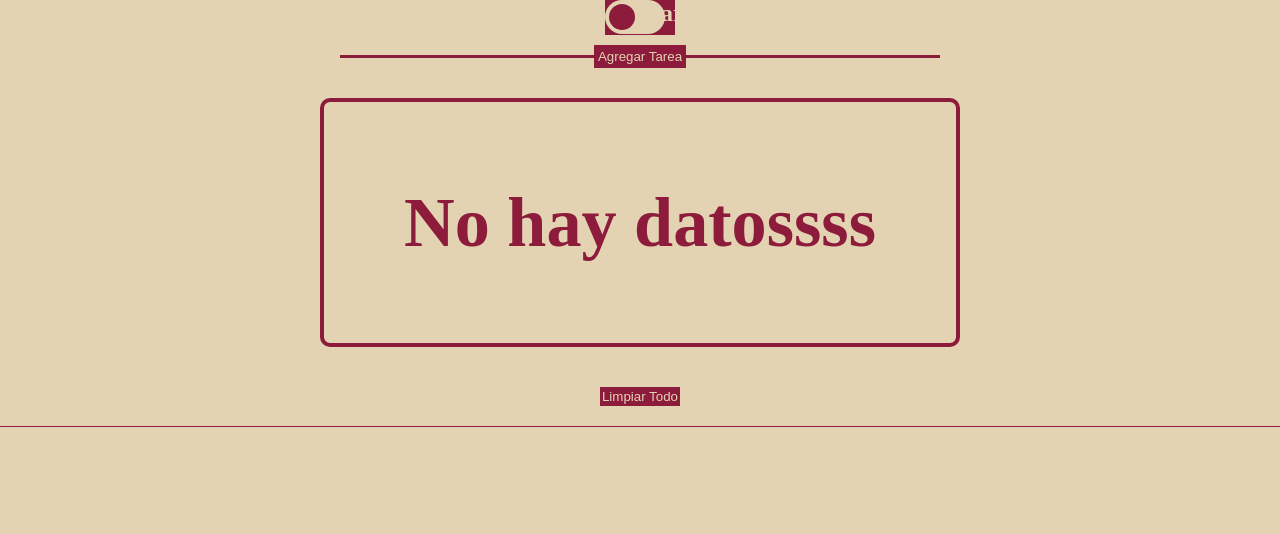
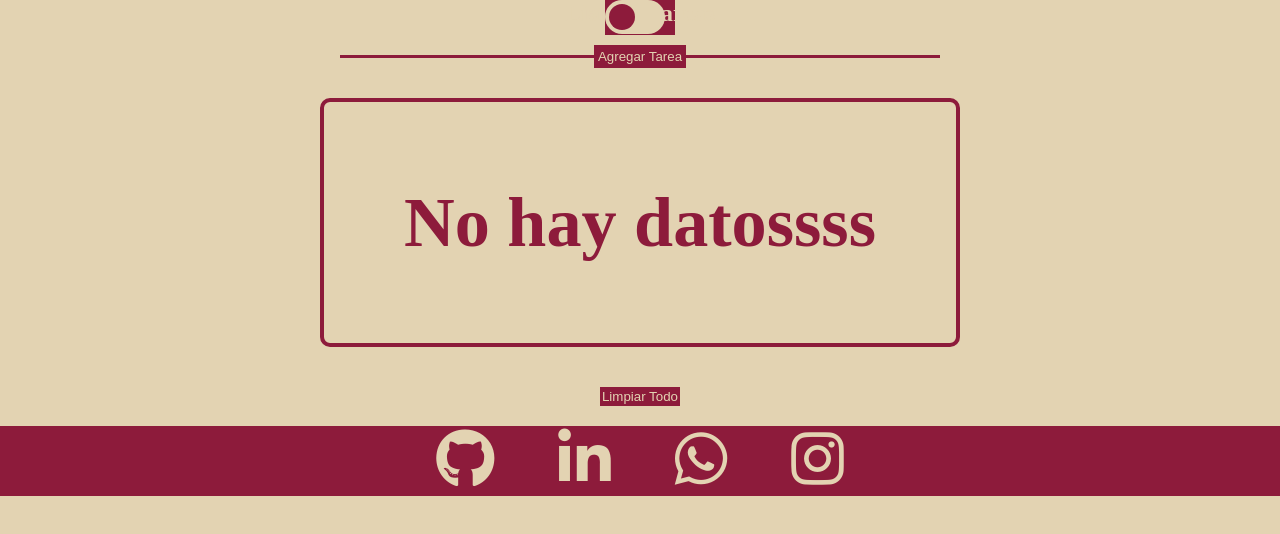
Before and after one commit to fabianNav/lista_De_Tareas, a website built with Vite: page index.html in a window 1280 px wide. Built offline with nearby package versions, Linux system fonts and the light colour scheme.

Commit message:
Hice el footer (me habia olvidado) ahora vere si puedo hacer algo mas para que sea mas piola

```diff
--- a/css/style.css
+++ b/css/style.css
@@ -233,3 +233,9 @@ footer {
     display: flex;
     justify-content: center;
 }
+
+a {
+    color: var(--background);
+    font-size: 60px;
+    margin-inline: 30px;
+}
--- a/index.html
+++ b/index.html
@@ -35,8 +35,16 @@
       </section>
     </main>
     <footer>
-
+      <section>
+        <article>
+          <a href="https://github.com/fabianNav"><i class="fa-brands fa-github"></i></a>
+          <a href="https://www.linkedin.com/in/luis-fabian-navarro-a9a42a217/"><i class="fa-brands fa-linkedin-in"></i></a>
+          <a href="https://wa.link/4vfimv"><i class="fa-brands fa-whatsapp"></i></a>
+          <a href="https://www.instagram.com/fabiannavarro7858?utm_source=qr&igsh=dHE1bXZncHg4OXUz"><i class="fa-brands fa-instagram"></i></a>
+        </article>
+      </section>
     </footer>
     <script type="module" src="/main.js"></script>
+    <script src="https://kit.fontawesome.com/5095e6fda6.js" crossorigin="anonymous"></script>
   </body>
 </html>
```
